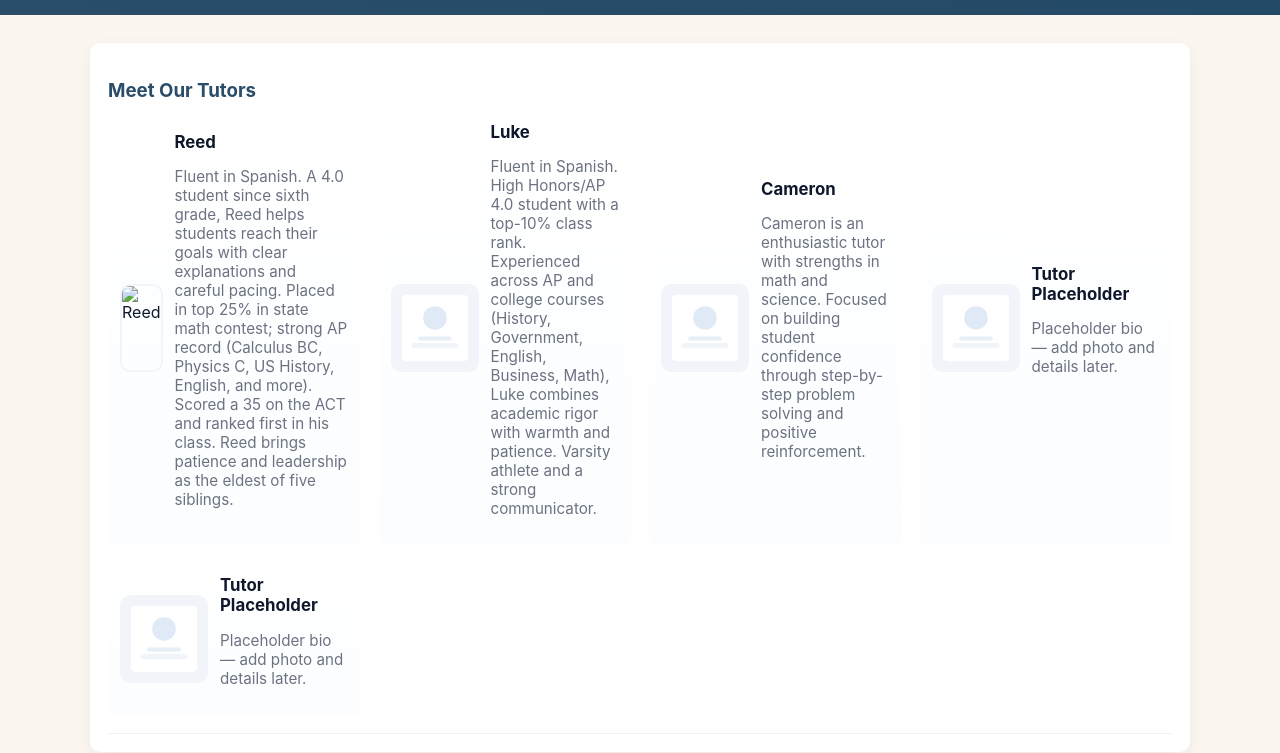
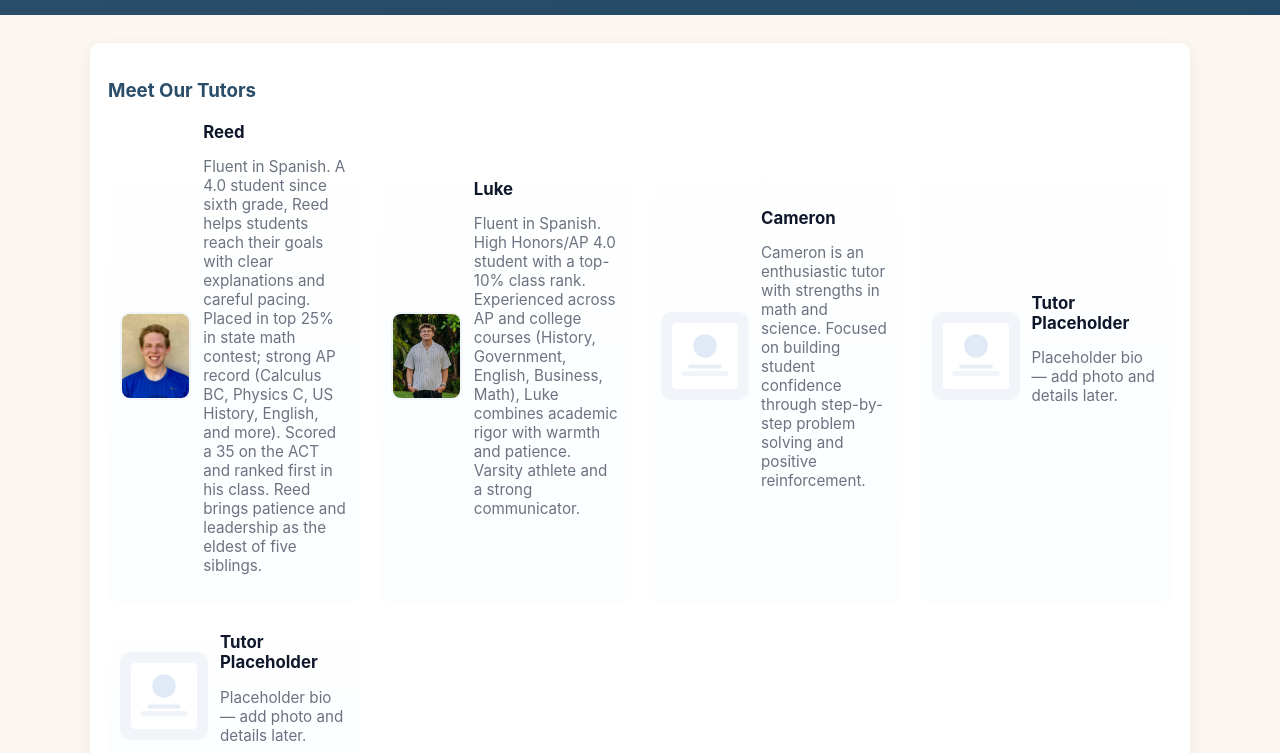
Before and after one commit to reedlaker1-ctrl/Canyon-tutors, a plain HTML site: page team.html in a window 1280 px wide. Shown: the part 77-830 px from the top of the page. Drawn offline with Linux system fonts and the light colour scheme.

Commit message:
canyontutors.com

```diff
--- a/team.html
+++ b/team.html
@@ -21,11 +21,11 @@
   <section class="section">
     <h3>Meet Our Tutors</h3>
     <div class="grid">
-      <div class="tutor-card"><img src="reed.heic" alt="Reed"><div><h4>Reed</h4><p class="meta">Fluent in Spanish. A 4.0 student since sixth grade, Reed helps students reach their goals with clear explanations and careful pacing. Placed in top 25% in state math contest; strong AP record (Calculus BC, Physics C, US History, English, and more). Scored a 35 on the ACT and ranked first in his class. Reed brings patience and leadership as the eldest of five siblings.</p></div></div>
-      <div class="tutor-card"><img src="avatar2.svg" alt="Luke"><div><h4>Luke</h4><p class="meta">Fluent in Spanish. High Honors/AP 4.0 student with a top-10% class rank. Experienced across AP and college courses (History, Government, English, Business, Math), Luke combines academic rigor with warmth and patience. Varsity athlete and a strong communicator.</p></div></div>
-      <div class="tutor-card"><img src="avatar3.svg" alt="Cameron"><div><h4>Cameron</h4><p class="meta">Cameron is an enthusiastic tutor with strengths in math and science. Focused on building student confidence through step-by-step problem solving and positive reinforcement.</p></div></div>
-      <div class="tutor-card"><img src="avatar4.svg" alt="Tutor Placeholder"><div><h4>Tutor Placeholder</h4><p class="meta">Placeholder bio — add photo and details later.</p></div></div>
-      <div class="tutor-card"><img src="avatar5.svg" alt="Tutor Placeholder"><div><h4>Tutor Placeholder</h4><p class="meta">Placeholder bio — add photo and details later.</p></div></div>
+      <div class="tutor-card"><img src="images/reed.jpg" alt="Reed"><div><h4>Reed</h4><p class="meta">Fluent in Spanish. A 4.0 student since sixth grade, Reed helps students reach their goals with clear explanations and careful pacing. Placed in top 25% in state math contest; strong AP record (Calculus BC, Physics C, US History, English, and more). Scored a 35 on the ACT and ranked first in his class. Reed brings patience and leadership as the eldest of five siblings.</p></div></div>
+      <div class="tutor-card"><img src="images/luke.jpeg" alt="Luke"><div><h4>Luke</h4><p class="meta">Fluent in Spanish. High Honors/AP 4.0 student with a top-10% class rank. Experienced across AP and college courses (History, Government, English, Business, Math), Luke combines academic rigor with warmth and patience. Varsity athlete and a strong communicator.</p></div></div>
+      <div class="tutor-card"><img src="images/avatar1.svg" alt="Cameron"><div><h4>Cameron</h4><p class="meta">Cameron is an enthusiastic tutor with strengths in math and science. Focused on building student confidence through step-by-step problem solving and positive reinforcement.</p></div></div>
+      <div class="tutor-card"><img src="images/avatar1.svg" alt="Tutor Placeholder"><div><h4>Tutor Placeholder</h4><p class="meta">Placeholder bio — add photo and details later.</p></div></div>
+      <div class="tutor-card"><img src="images/avatar1.svg" alt="Tutor Placeholder"><div><h4>Tutor Placeholder</h4><p class="meta">Placeholder bio — add photo and details later.</p></div></div>
     </div>
   </section>
 </main>
```
Also changed, not shown: avatar2.svg (deleted), avatar3.svg (deleted), avatar4.svg (deleted), avatar5.svg (deleted), images/avatar1.svg (renamed from avatar1.svg), images/luke.jpeg (added), images/reed.jpg (added), 3 other files.
